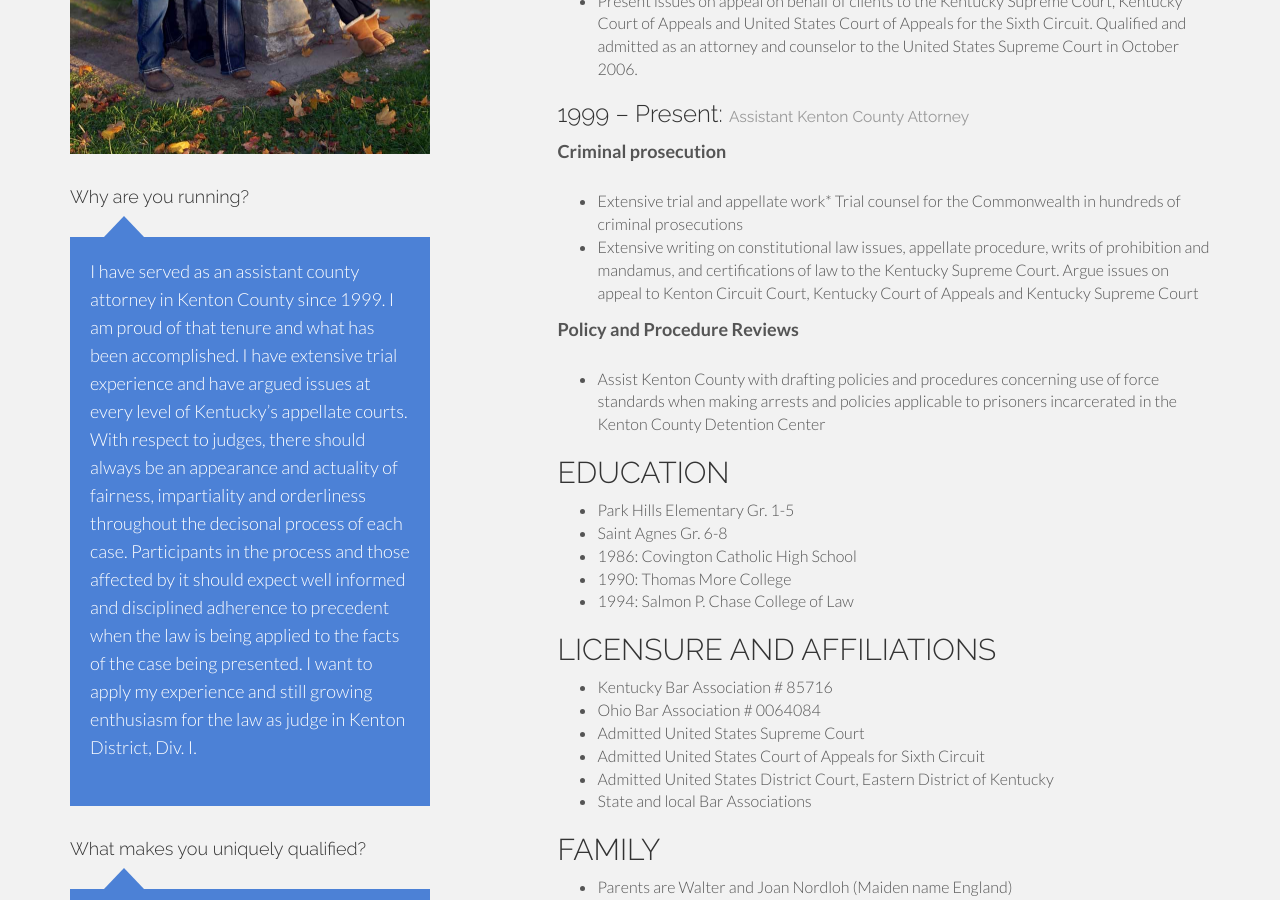
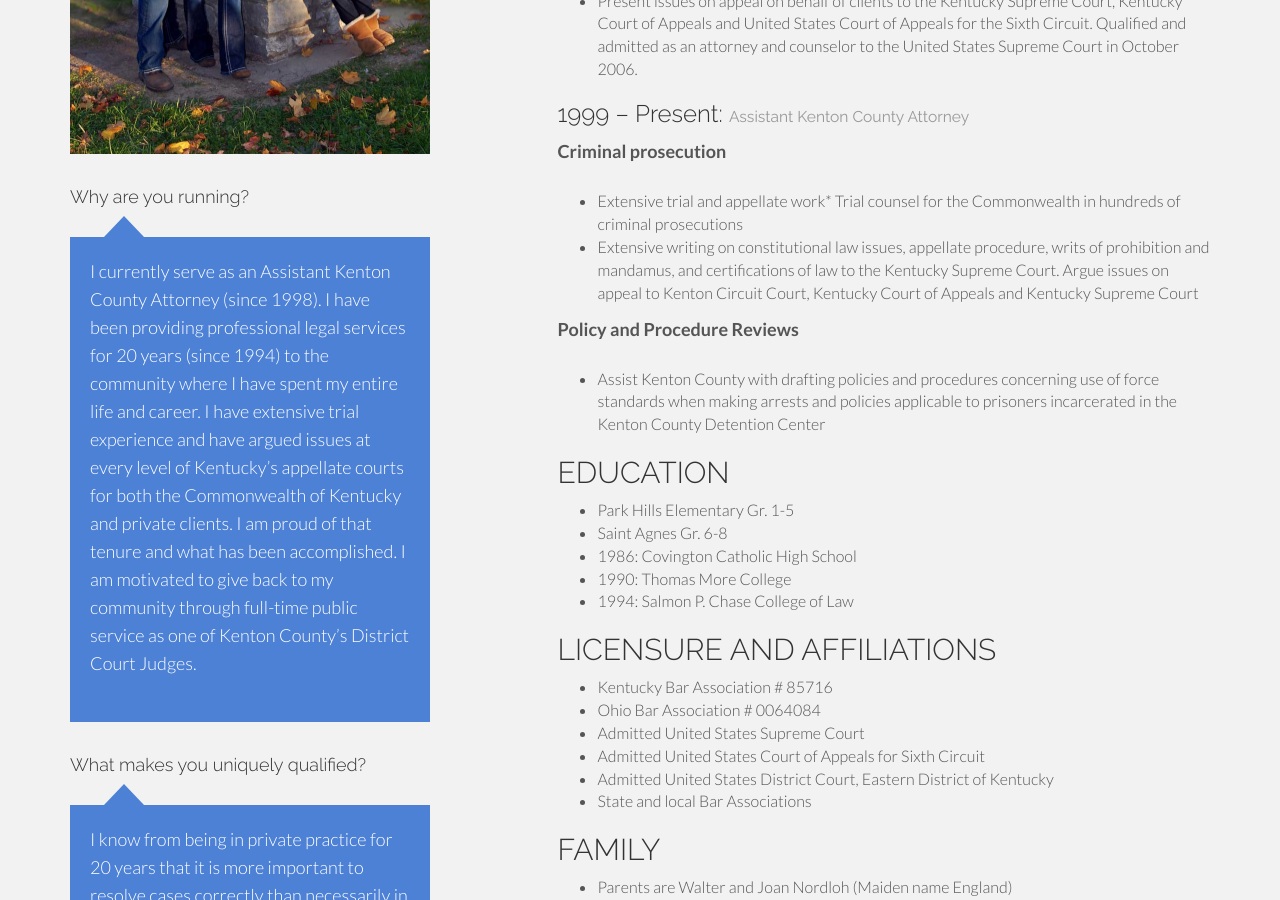
Before and after one commit to NORDLOHFORJUDGE/NordlohForJudge, a Jekyll site: the page built from index.html, in a window 1280 px wide and 900 px high, scrolled down 2356 px. Built offline with Jekyll 4.4.1, drawn with Linux system fonts in a browser that asks for light colours; Markdown is read by kramdown in place of the engine named in the settings; comment, search, counter and statistics services are not loaded.

Commit message:
Updated profile-question-1.md

```diff
--- a/_includes/profile-question-1.md
+++ b/_includes/profile-question-1.md
@@ -1 +1 @@
-I have served as an assistant county attorney in Kenton County since 1999.  I am proud of that tenure and what has been accomplished.  I have extensive trial experience and have argued issues at every level of Kentucky's appellate courts. With respect to judges, there should always be an appearance and actuality of fairness, impartiality and orderliness throughout the decisonal process of each case.  Participants in the process and those affected by it should expect well informed and disciplined adherence to precedent when the law is being applied to the facts of the case being presented. I want to apply my experience and still growing enthusiasm for the law as judge in Kenton District, Div. I.
+I currently serve as an Assistant Kenton County Attorney (since 1998).  I have been providing professional legal services for 20 years (since 1994) to the community where I have spent my entire life and career.  I have extensive trial experience and have argued issues at every level of Kentucky's appellate courts for both the Commonwealth of Kentucky and private clients.  I am proud of that tenure and what has been accomplished.  I am motivated to give back to my community through full-time public service as one of Kenton County's District Court Judges.
```
